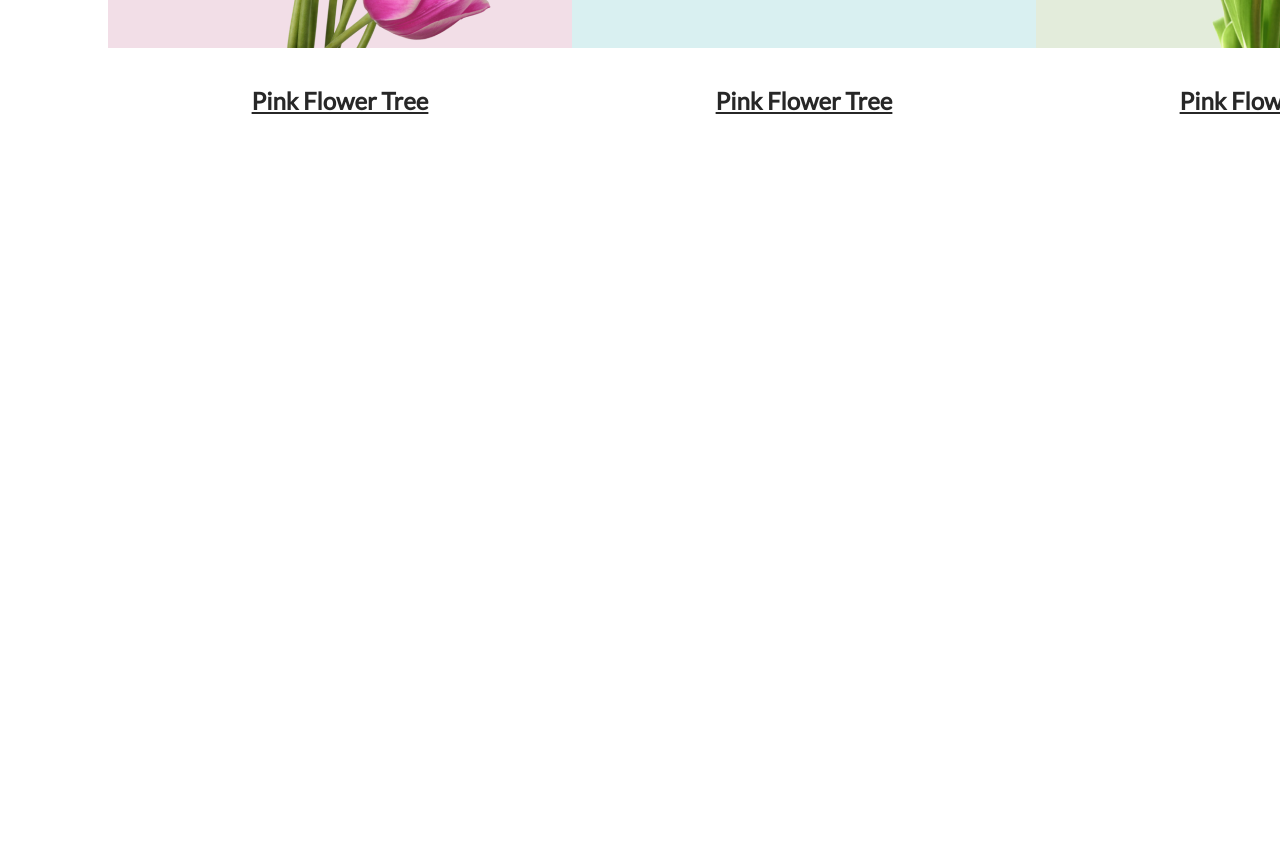
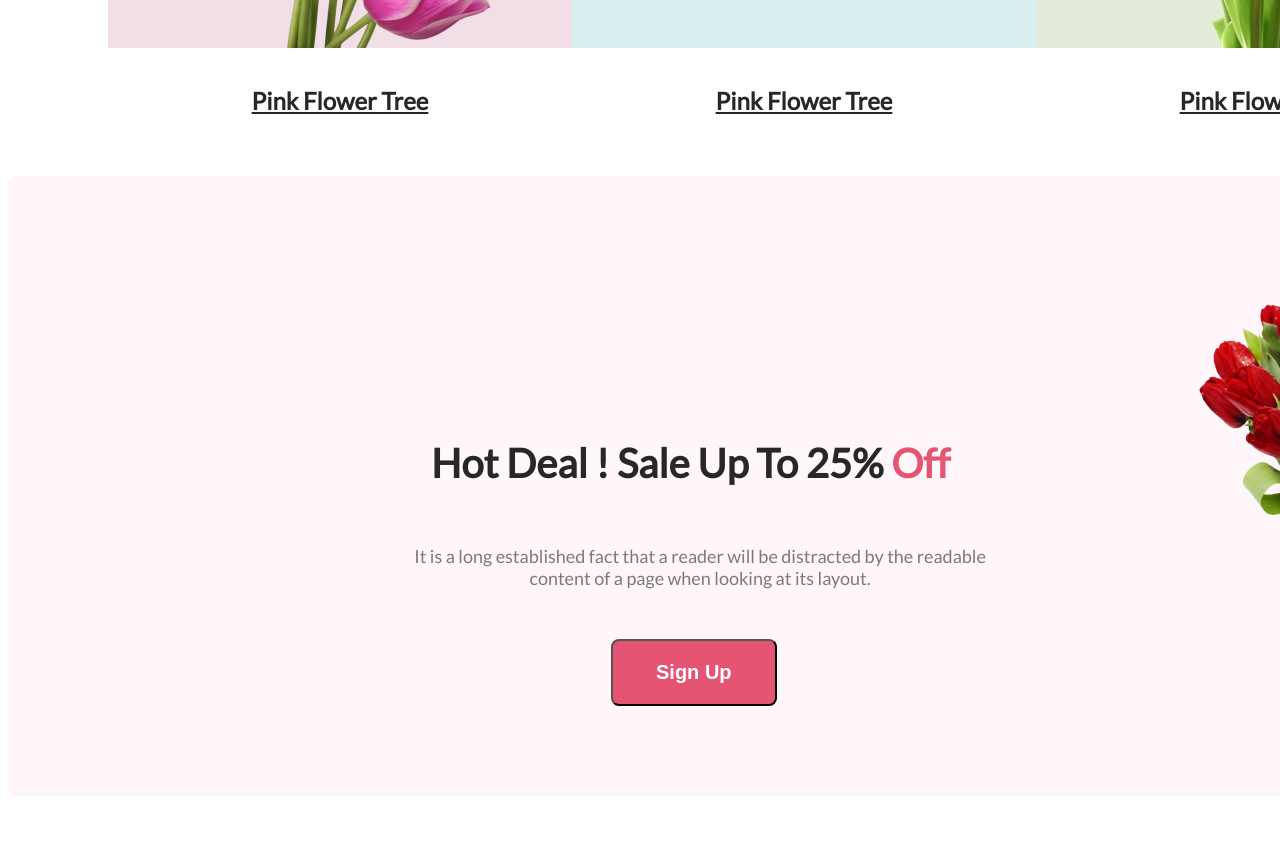
Before and after one commit to imrulkayes2/online-flower-shop, a plain HTML site: page index.html in a window 1280 px wide. Shown: the part 1772-2640 px from the top of the page. Before the commit the page ends 2018 px from the top, so only its background shows below. Drawn offline with Linux system fonts and the light colour scheme.

Commit message:
added offer section

```diff
--- a/index.html
+++ b/index.html
@@ -60,6 +60,21 @@
                 </div>
             </div>
         </div>
+        <!-- start offer section -->
+        <div class="offer-section">
+            <div class="offer">
+                <h2 class="offer-name">Hot Deal ! Sale Up To 25% <span>Off</span></h2>
+                <p class="offer-description">It is a long established fact that a reader will be distracted by the
+                    readable
+                    content of a page when looking at its layout.</p>
+                <div class="sign-up">
+                    <button class="btn-primary">Sign Up</button>
+                </div>
+            </div>
+            <div class="offer-pic">
+                <img src="Images/pngwing 8.png" alt="">
+            </div>
+        </div>
     </main>
     <footer>
 
--- a/style.css
+++ b/style.css
@@ -118,3 +118,43 @@ body {
     text-decoration-line: underline;
     padding: 32px 0px 128px 0px;
 }
+
+.offer-section {
+    border-radius: 8px;
+    background: rgba(229, 84, 115, 0.05);
+    width: 1922px;
+    height: 620px;
+    display: flex;
+    margin-top: 128px;
+}
+
+.offer-name {
+    padding: 230px 215px 24px 423px;
+    color: #272727;
+    font-size: 40px;
+    font-weight: 800;
+}
+
+span {
+    color: #E55473;
+}
+
+.offer-description {
+    color: rgba(39, 39, 39, 0.60);
+    text-align: center;
+    font-size: 18px;
+    font-weight: 400;
+    display: flex;
+    width: 594px;
+    padding: 0px 186px 32px 395px;
+}
+
+.sign-up {
+    padding: 0px 417px 162px 603px;
+}
+
+.offer-pic {
+    padding: 100px 410px 100px 0px;
+    width: 318px;
+    height: 420px;
+}
```
